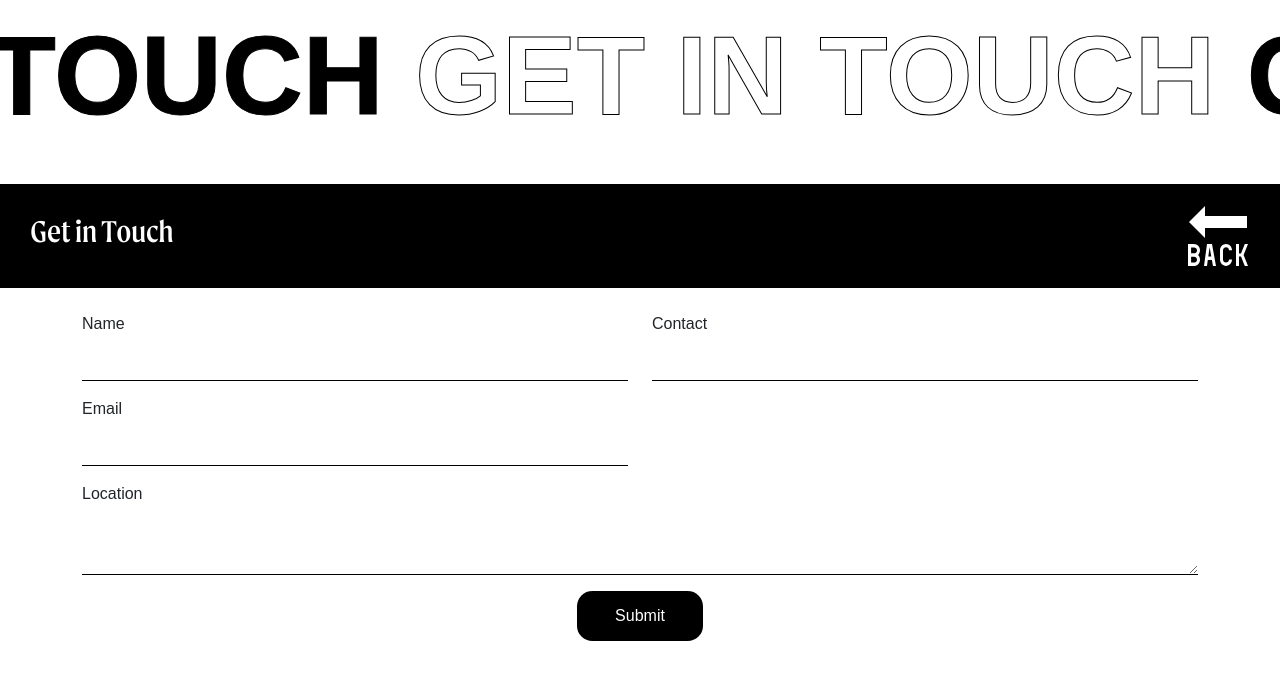
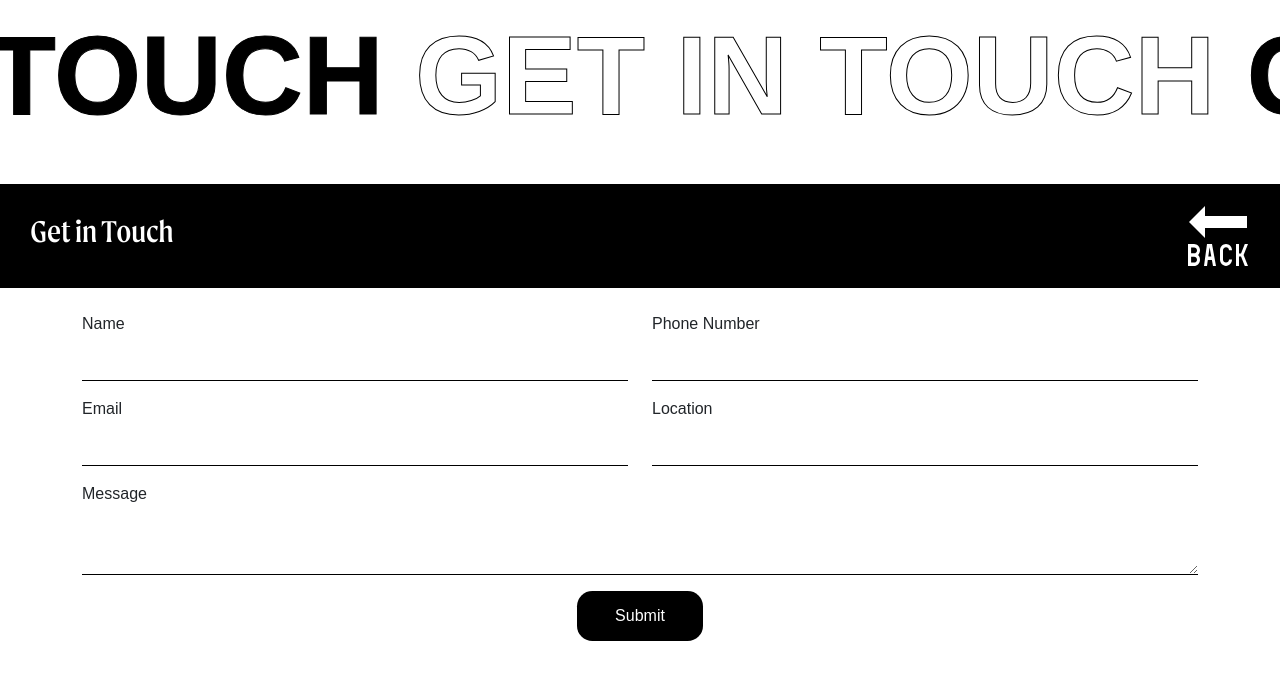
Before and after one commit to ait-varun/varun-portfolio, a Next.js app: page /get-in-touch in a window 1280 px wide. Shown: the top 680 px of the page. Built offline with nearby package versions, Linux system fonts and the light colour scheme.

Commit message:
updated form fields

```diff
--- a/src/app/components/contact/page.js
+++ b/src/app/components/contact/page.js
@@ -18,7 +18,7 @@ export default function ContactForm() {
     // Handle form submission logic here
     console.log(data);
     reset(); // Reset form fields
-    setShowMessage(true); // Show the message
+    setShowMessage(true);
     setTimeout(() => {
       setShowMessage(false); // Hide the message after 3 seconds
     }, 3000);
@@ -45,7 +45,7 @@ export default function ContactForm() {
             <input
               type="text"
               id="name"
-              className="form-control"
+              className={`form-control ${errors.name ? "is-invalid" : ""}`}
               {...register("name", { required: "Name is required" })}
             />
             {errors.name && (
@@ -54,19 +54,16 @@ export default function ContactForm() {
           </div>
           <div className="mb-3 col-md-6">
             <label htmlFor="name" className="form-label">
-              Contact
+              Phone Number
             </label>
             <input
               type="text"
               id="contact"
-              className="form-control"
-              {...register("contact", {
-                required: "Phone Number is required",
-                pattern: { value: /^\d{10}$/, message: "Invalid phone number" },
-              })}
+              className={`form-control ${errors.contact ? "is-invalid" : ""}`}
+              {...register("contact", { required: "Phone Number is required" })}
             />
             {errors.name && (
-              <div className="invalid-feedback">{errors.name.message}</div>
+              <div className="invalid-feedback">{errors.contact.message}</div>
             )}
           </div>
           <div className="mb-3 col-md-6">
@@ -76,7 +73,7 @@ export default function ContactForm() {
             <input
               type="text"
               id="email"
-              className="form-control"
+              className={`form-control ${errors.email ? "is-invalid" : ""}`}
               {...register("email", {
                 required: "Email is required",
                 pattern: {
@@ -86,20 +83,38 @@ export default function ContactForm() {
               })}
             />
             {errors.contact && (
-              <div className="invalid-feedback">{errors.contact.message}</div>
+              <div className="invalid-feedback">{errors.email.message}</div>
             )}
           </div>
-          <div className="mb-3">
+          <div className="mb-3 col-md-6">
             <label htmlFor="address" className="form-label">
               Location
             </label>
-            <textarea
+            <input
               id="address"
-              className="form-control"
-              {...register("address", { required: "Address is required" })}
+              className={`form-control ${errors.address ? "is-invalid" : ""}`}
+              {...register("address", {
+                required: "Please provide an address",
+              })}
             />
             {errors.address && (
               <div className="invalid-feedback">{errors.address.message}</div>
+            )}
+          </div>
+
+          <div className="mb-3">
+            <label htmlFor="address" className="form-label">
+              Message
+            </label>
+            <textarea
+              id="message"
+              className={`form-control ${errors.message ? "is-invalid" : ""}`}
+              {...register("message", {
+                required: "If any message",
+              })}
+            />
+            {errors.address && (
+              <div className="invalid-feedback">{errors.message.message}</div>
             )}
           </div>
           <div className={styles.formBtn}>
```
